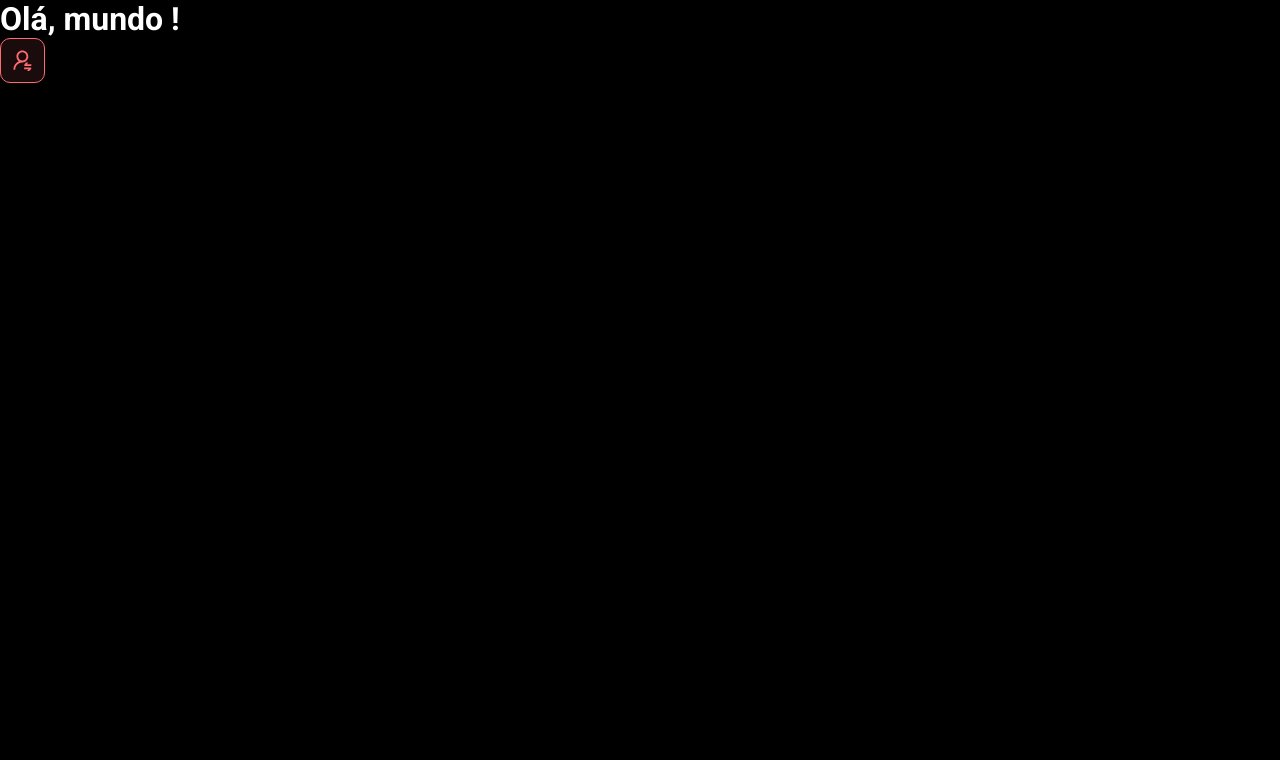
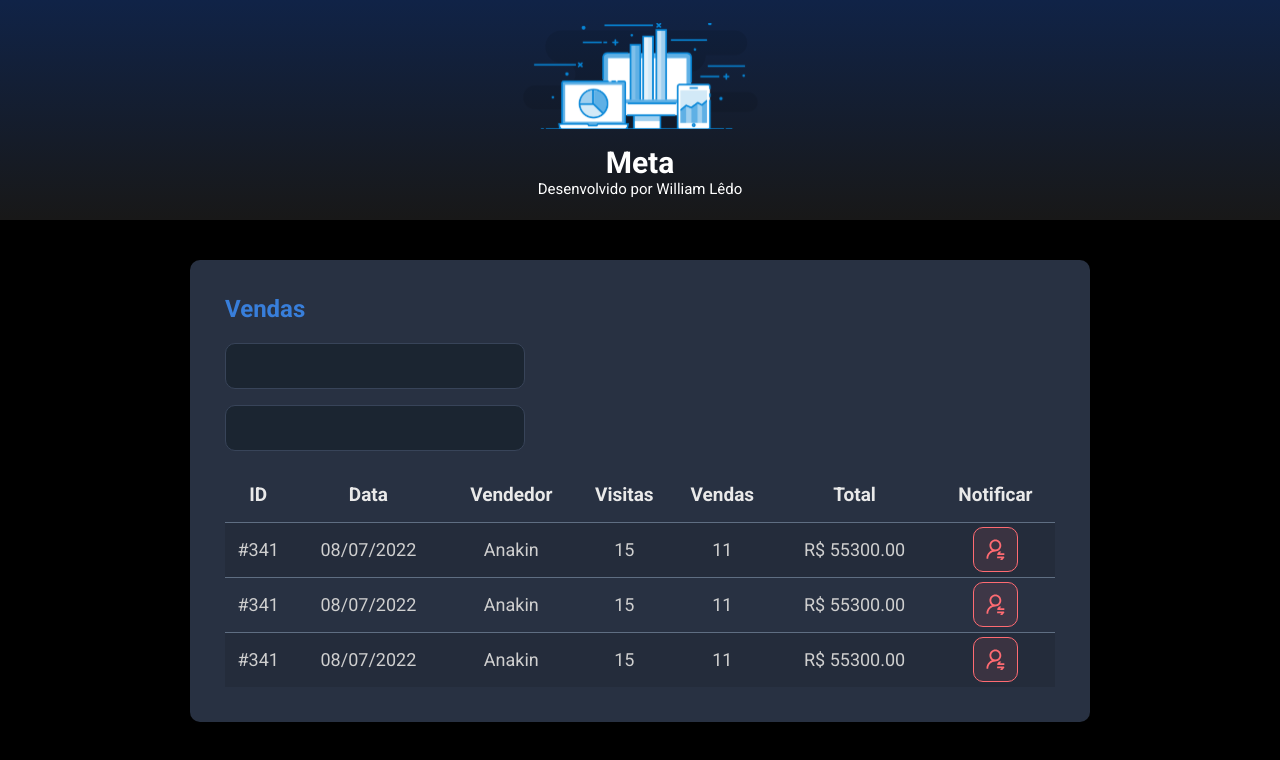
Before and after one commit to williamledo/meta, a React (Vite) app in the folder frontend/: page / in a window 1280 px wide. Shown: the top 760 px of the page. Built offline with nearby package versions, Linux system fonts and the light colour scheme.

Commit message:
Other components

```diff
--- a/frontend/src/App.tsx
+++ b/frontend/src/App.tsx
@@ -1,11 +1,21 @@
-import NotificationButton from "./components/NotificationButton"
+import Header from "./components/Header"
+import SalesCard from "./components/SalesCard"
 
 function App() {
 
   return (
     <>
-      <h1>Olá, mundo !</h1>
-      <NotificationButton />
+      <Header />
+
+      <main>
+        <section id="sales">
+          <div className="meta-container">
+
+            <SalesCard />
+
+          </div>
+        </section>
+      </main>
     </>
   )
 
--- /dev/null
+++ b/frontend/src/components/Header/index.tsx
@@ -0,0 +1,22 @@
+import logo from '../../assets/img/logo.svg'
+import './styles.css'
+
+function Header() {
+  return (
+    <header>
+
+      <div className="meta-logo-container">
+
+        <img src={logo} alt="Meta"/>
+          <h1>Meta</h1>
+          <p>Desenvolvido por
+            <a href="https://github.com/williamledo"> William Lêdo</a>
+          </p>
+
+      </div>
+
+    </header>
+  )
+}
+
+export default Header
--- /dev/null
+++ b/frontend/src/components/Header/styles.css
@@ -0,0 +1,29 @@
+header {
+  background: linear-gradient(180deg, #102347 0%, #181818 100%);
+  height: 220px;
+  display: flex;
+  align-items: center;
+  justify-content: center;
+}
+
+.meta-logo-container {
+
+  display: flex;
+  flex-direction: column;
+  align-items: center;
+
+}
+
+.meta-logo-container img {
+  width: 235px;
+}
+
+.meta-logo-container h1 {
+  margin-top: 15px;
+  font-size: 30px;
+}
+
+.meta-logo-container p {
+  font-size: 15px;
+  font-weight: 400;
+}
--- /dev/null
+++ b/frontend/src/components/SalesCard/index.tsx
@@ -0,0 +1,91 @@
+import NotificationButton from '../NotificationButton'
+import './styles.css'
+
+function SalesCard() {
+
+  return (
+
+    <div className="meta-card">
+
+      <h2 className="meta-sales-title">Vendas</h2>
+
+      <div>
+
+        <div className="meta-form-control-container">
+          <input className="meta-form-control" type="text" />
+        </div>
+
+        <div className="meta-form-control-container">
+          <input className="meta-form-control" type="text" />
+        </div>
+
+      </div>
+
+      <div>
+        <table className="meta-sales-table">
+          <thead>
+            <tr>
+              <th className="show992">ID</th>
+              <th className="show576">Data</th>
+              <th>Vendedor</th>
+              <th className="show992">Visitas</th>
+              <th className="show992">Vendas</th>
+              <th>Total</th>
+              <th>Notificar</th>
+            </tr>
+          </thead>
+
+          <tbody>
+            <tr>
+              <td className="show992">#341</td>
+              <td className="show576">08/07/2022</td>
+              <td>Anakin</td>
+              <td className="show992">15</td>
+              <td className="show992">11</td>
+              <td>R$ 55300.00</td>
+              <td>
+                <div className="meta-red-btn-container">
+                  <NotificationButton />
+                </div>
+              </td>
+            </tr>
+
+            <tr>
+              <td className="show992">#341</td>
+              <td className="show576">08/07/2022</td>
+              <td>Anakin</td>
+              <td className="show992">15</td>
+              <td className="show992">11</td>
+              <td>R$ 55300.00</td>
+              <td>
+                <div className="meta-red-btn-container">
+                  <NotificationButton />
+                </div>
+              </td>
+            </tr>
+
+            <tr>
+              <td className="show992">#341</td>
+              <td className="show576">08/07/2022</td>
+              <td>Anakin</td>
+              <td className="show992">15</td>
+              <td className="show992">11</td>
+              <td>R$ 55300.00</td>
+              <td>
+                <div className="meta-red-btn-container">
+                  <NotificationButton />
+                </div>
+              </td>
+            </tr>
+          </tbody>
+
+        </table>
+      </div>
+
+    </div>
+
+  )
+
+}
+
+export default SalesCard
--- /dev/null
+++ b/frontend/src/components/SalesCard/styles.css
@@ -0,0 +1,97 @@
+.meta-card {
+  background-color: #283142;
+  border-radius: 10px;
+  padding: 30px 10px;
+}
+
+.meta-sales-title {
+  color: rgb(56, 126, 218);
+  margin-bottom: 20px;
+}
+
+.meta-form-control-container {
+  margin-bottom: 16px;
+  max-width: 300px;
+}
+
+.meta-form-control {
+  width: 100%;
+  height: 46px;
+  background-color: #1B2531;
+  border: 1px solid #384459;
+  border-radius: 10px;
+  color: #9AAABE;
+  padding: 0 20px;
+  font-size: 18px;
+}
+
+.meta-sales-table {
+  width: 100%;
+  border-spacing: 0;
+  border-collapse: collapse;
+}
+
+.meta-sales-table thead {
+  height: 55px;
+  font-size: 19px;
+  color: #E9E9E9;
+  font-weight: 700;
+}
+
+.meta-sales-table tbody {
+  font-size: 15px;
+  font-weight: 400;
+  color: #CFCFCF;
+  text-align: center;
+}
+
+.meta-sales-table tbody tr {
+  height: 74px;
+  border-top: 1px solid #5F6E82;
+}
+
+.meta-sales-table tbody tr:hover>td {
+  background-color: #384459;
+}
+
+.meta-sales-table tbody tr:nth-child(odd) {
+  background-color: #242C3B;
+}
+
+.meta-red-btn-container {
+  display: flex;
+  justify-content: center;
+}
+
+.show576 {
+  display: none;
+}
+
+.show992 {
+  display: none;
+}
+
+@media (min-width: 576px) {
+  .show576 {
+    display: table-cell;
+  }
+
+  .meta-card {
+    padding: 35px;
+  }
+
+  .meta-sales-table tbody tr {
+    height: 55px;
+  }
+
+  .meta-sales-table tbody {
+    font-size: 18px;
+  }
+
+}
+
+@media (min-width: 992px) {
+  .show992 {
+    display: table-cell;
+  }
+}
--- a/frontend/src/index.css
+++ b/frontend/src/index.css
@@ -20,3 +20,13 @@
   color: unset;
   text-decoration: none;
 }
+
+.meta-container {
+  width: 100%;
+  max-width: 900px;
+  margin: 0 auto;
+}
+
+#sales {
+  padding: 40px 10px;
+}
```
Also changed, not shown: frontend/src/assets/img/logo.svg (added).
